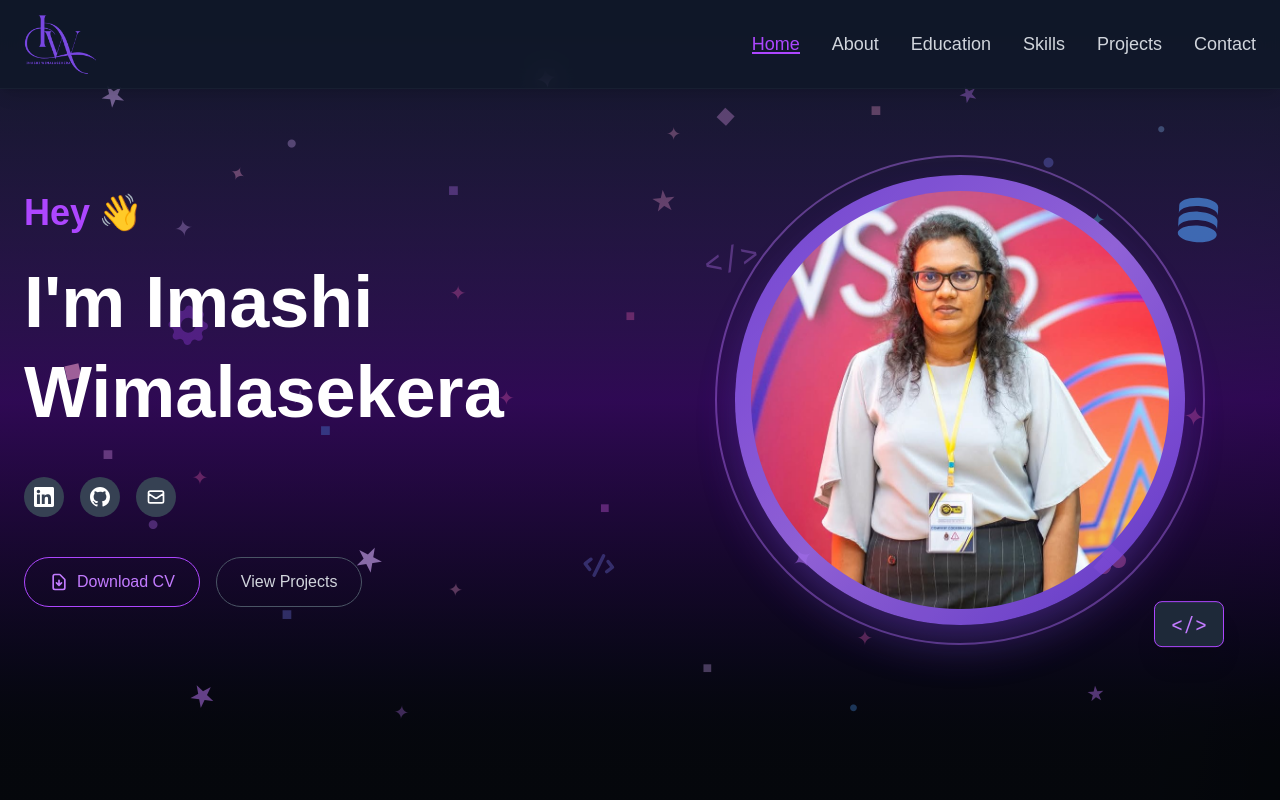
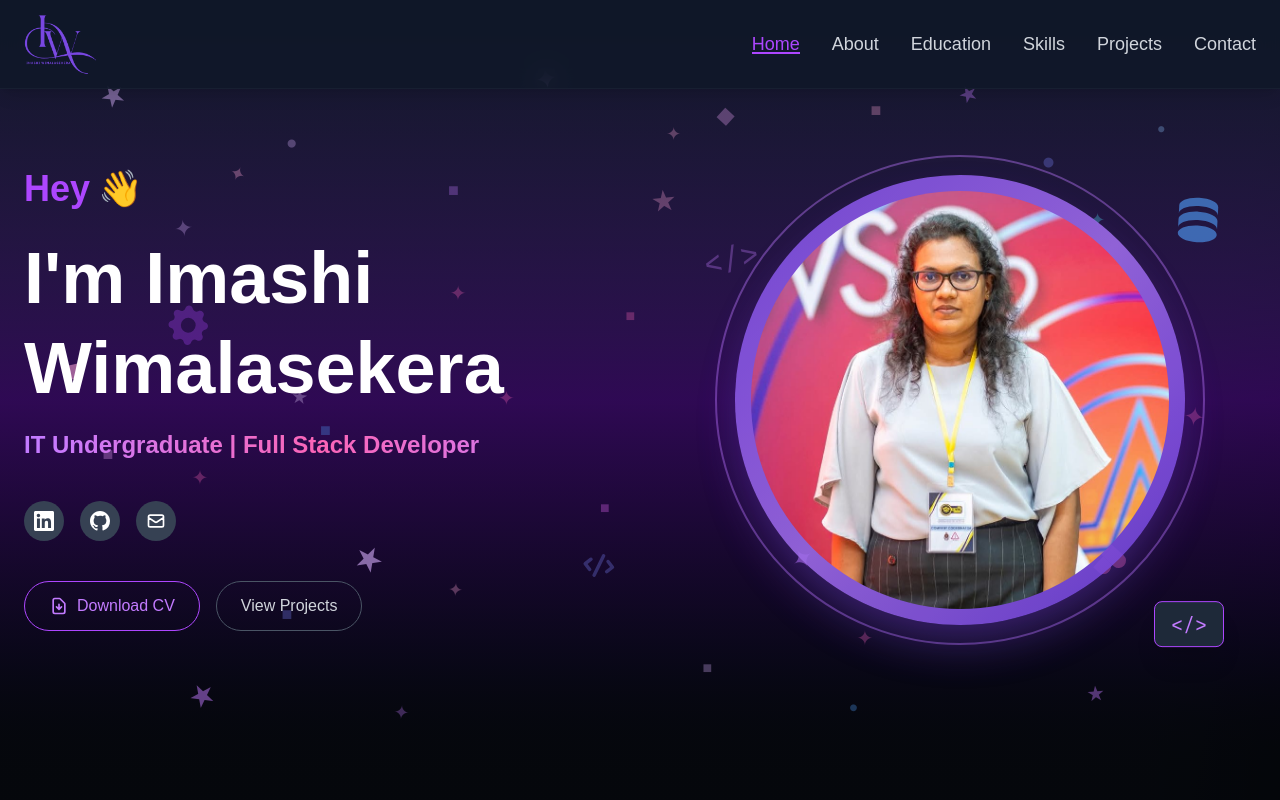
Before and after one commit to Imashi-wimalasekera/My-Portfolio, a Next.js app in the folder frontend/: page / in a window 1280 px wide. Shown: the top 800 px of the page. Built offline with nearby package versions, Linux system fonts and the light colour scheme.

Commit message:
Update herosection

```diff
--- a/frontend/app/components/HeroSection.tsx
+++ b/frontend/app/components/HeroSection.tsx
@@ -187,6 +187,38 @@ export default function HeroSection() {
               <br />
               Wimalasekera
             </h1>
+            <motion.p
+              initial="hidden"
+              animate="visible"
+              variants={{
+                hidden: { opacity: 0 },
+                visible: {
+                  opacity: 1,
+                  transition: {
+                    staggerChildren: 0.05,
+                    delayChildren: 0.9,
+                  },
+                },
+              }}
+              className="mt-4 text-xl md:text-2xl font-semibold bg-gradient-to-r from-purple-400 via-pink-400 to-purple-400 bg-clip-text text-transparent"
+            >
+              {Array.from("IT Undergraduate | Full Stack Developer").map((char, index) => (
+                <motion.span
+                  key={index}
+                  variants={{
+                    hidden: { opacity: 0, y: 10 },
+                    visible: {
+                      opacity: 1,
+                      y: 0,
+                      transition: { type: "spring", stiffness: 100, damping: 10 },
+                    },
+                  }}
+                  className="hover:text-purple-200 transition-colors"
+                >
+                  {char}
+                </motion.span>
+              ))}
+            </motion.p>
           </motion.div>
 
           {/* Social Icons */}
```
